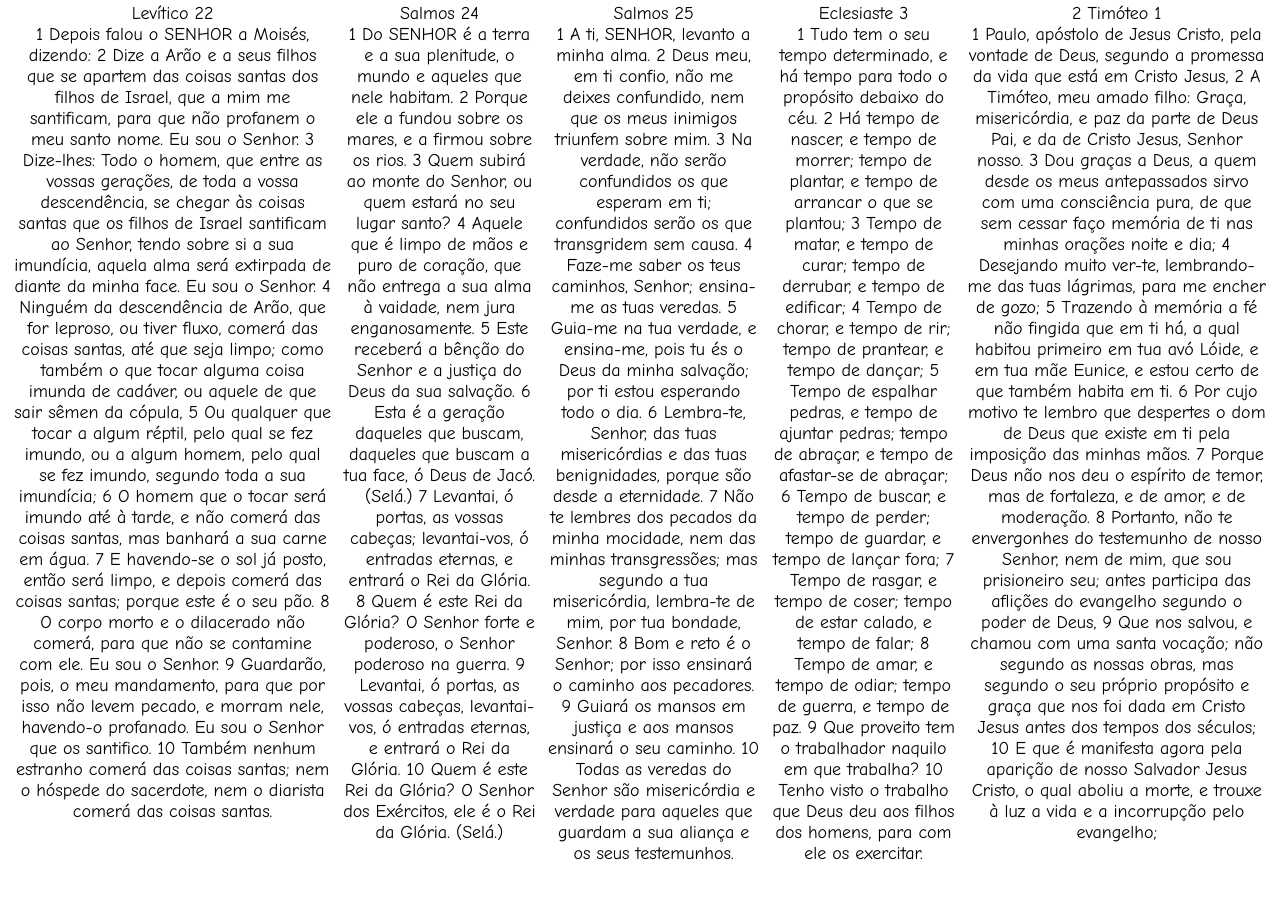
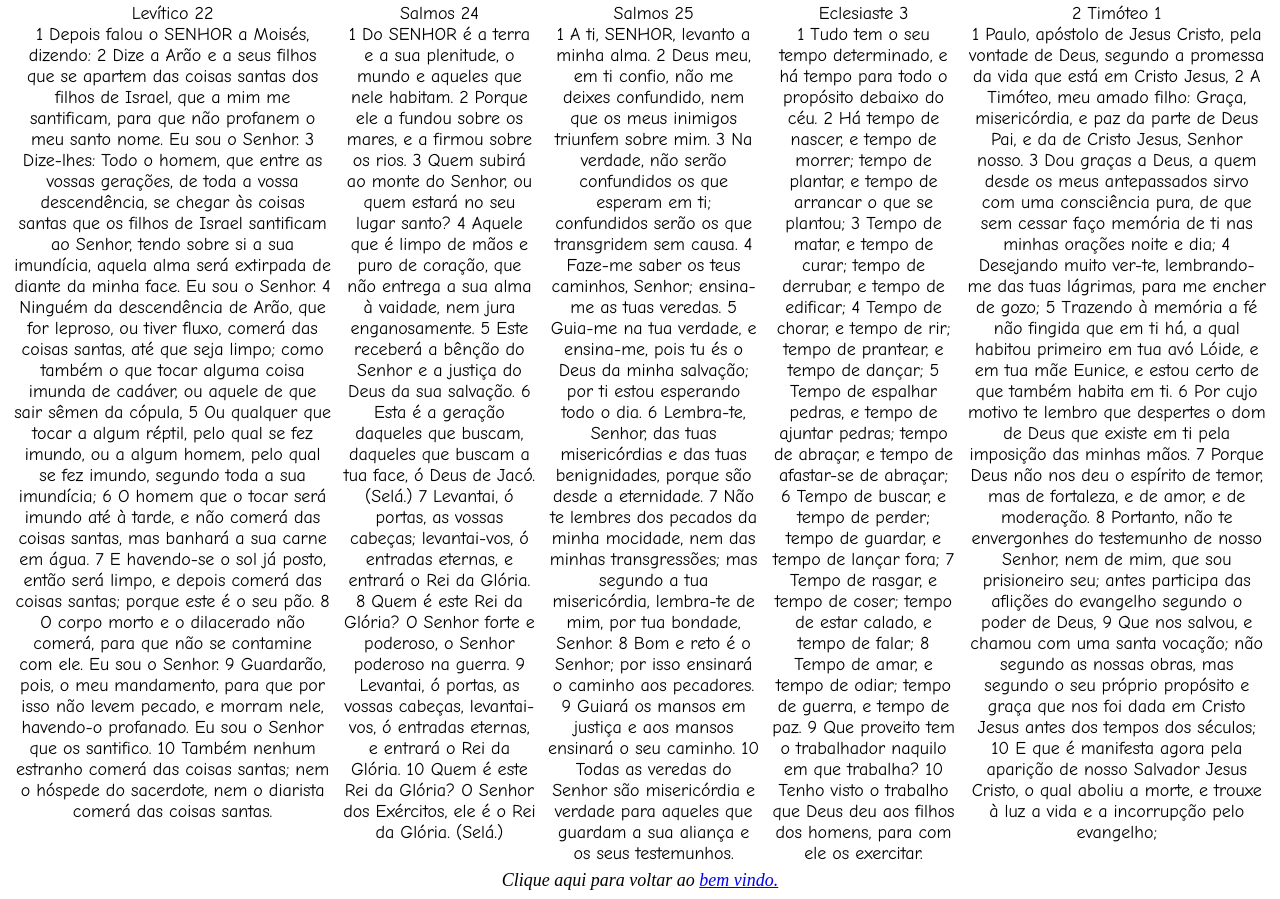
Before and after one commit to diegossantana/grupoprogramacaoadme, a plain HTML site: page devocionalDia.html in a window 1280 px wide. Shown: the part 51-950 px from the top of the page. Before the commit the page ends 929 px from the top, so only its background shows below. Drawn offline with Linux system fonts and the light colour scheme.

Commit message:
Alteração das ancoras.

```diff
--- a/devocionalDia.html
+++ b/devocionalDia.html
@@ -96,6 +96,9 @@
             luz a vida e a incorrupção pelo evangelho;
         </div>
     </div>
+    <div class="divLink">
+        Clique aqui para voltar ao <a href="index.html">bem vindo.</a>
+    </div>
 </body>
 
 </html>
--- a/estilo.css
+++ b/estilo.css
@@ -20,7 +20,7 @@ body {
     font-family: 'Comic Sans Ms';
 }
 
-.divLinkDevocional {
+.divLink {
     font-style: italic;
     font-size: 18px;
 }
```
Also changed, not shown: index.html (+1 -1 lines).
